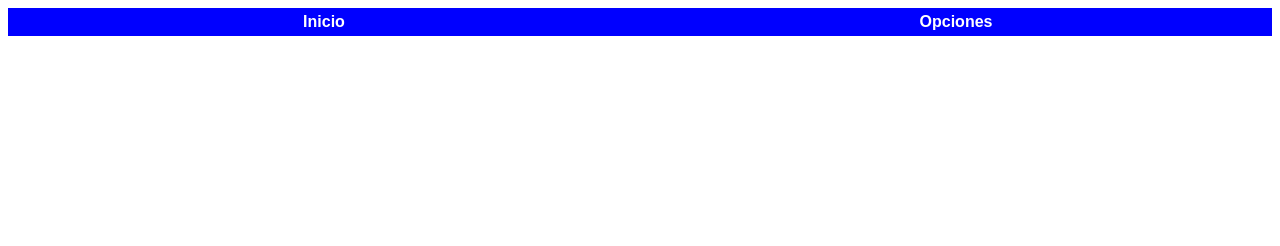
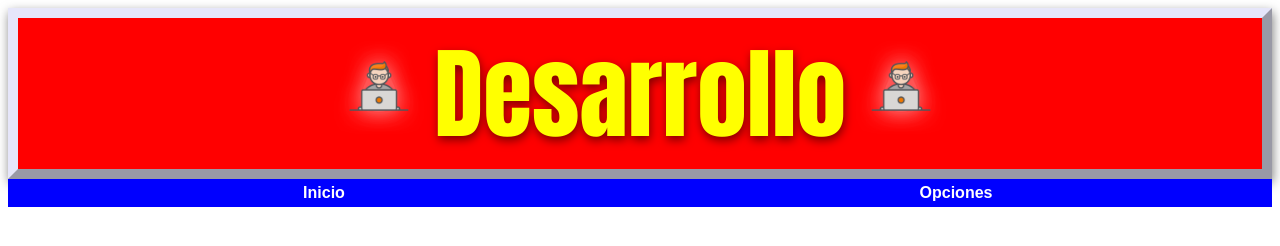
Before and after one commit to cesarangstz/nuevapractica, a plain HTML site: page index.html in a window 1280 px wide. Drawn offline with Linux system fonts and the light colour scheme.

Commit message:
Cambio en menu

```diff
--- a/index.html
+++ b/index.html
@@ -10,7 +10,12 @@
 </head>
 
 <body>
-    <div id="menu">
+
+    <div id="header" style="text-align: center; color: yellow; background-color: red; box-shadow: 1px 4px 10px rgba(0, 0, 0, 0.5); border: 10px outset lavender;">
+        <img src="img/logo.png" alt="logo" width="100px" height="100px">
+        <strong style="font-size: 100px; font-family: Impact, Haettenschweiler, 'Arial Narrow Bold', sans-serif; text-shadow: 1px 4px 10px rgba(0, 0, 0, 0.5);">Desarrollo</strong>
+        <img src="img/logo.png" alt="logo" width="100px" height="100px">
+    </div>
     <ul>
         <li>
             <a href="">Inicio</a>
@@ -19,7 +24,6 @@
             <a href="">Opciones</a>
         </li>
     </ul>
-    </div>
 
 </body>
 
```
Also changed, not shown: img/logo.png (added). Lines whose indentation alone changed are shown as unchanged.
